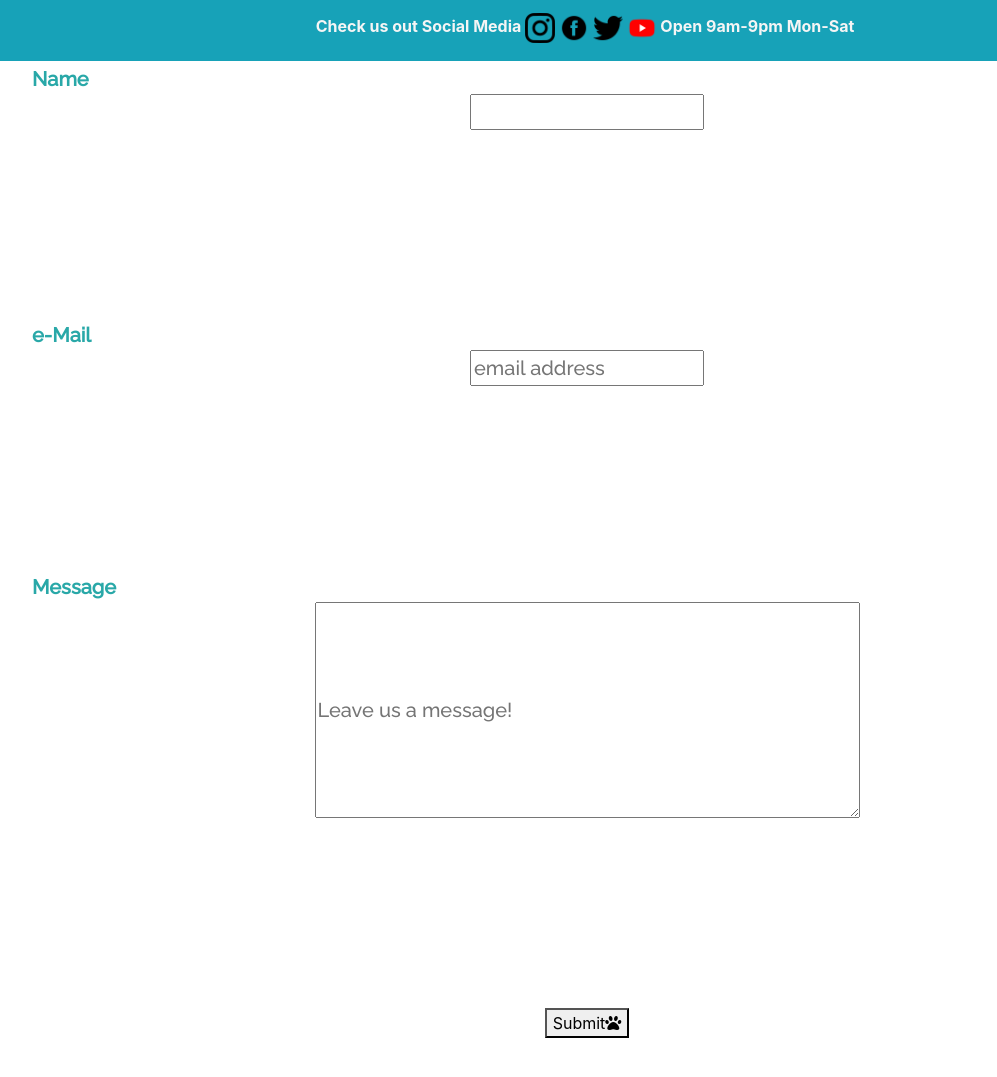
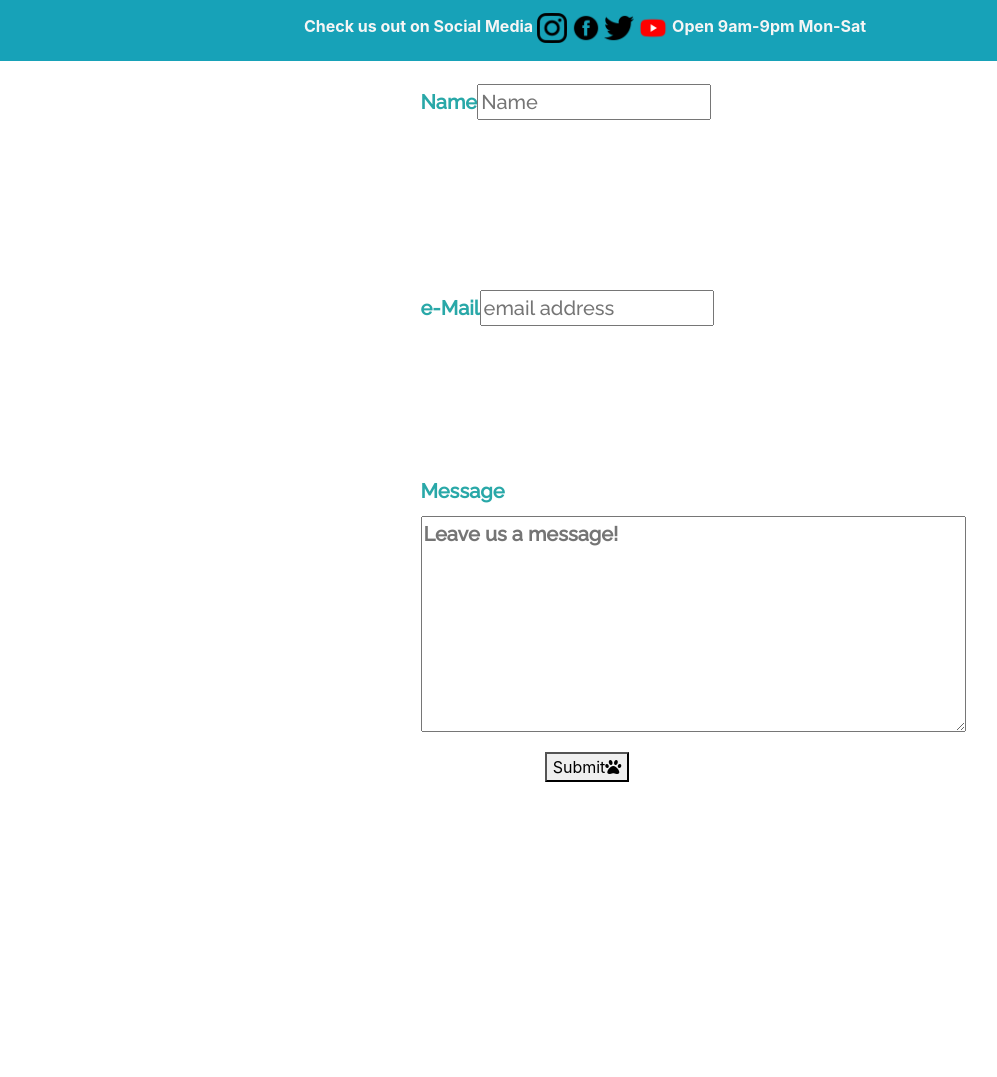
Before and after one commit to SaeedhShareef/petstore, a plain HTML site: page ContactUs.html in a window 1280 px wide. Shown: the part 739-1816 px from the top of the page, without its empty margins (53-1050 px from the left). After the commit the page ends 1632 px from the top, so only its background shows below. Drawn offline with nearby package versions, Linux system fonts and the light colour scheme.

Commit message:
Aug 23rd Update

```diff
--- a/ContactUs.html
+++ b/ContactUs.html
@@ -52,11 +52,12 @@
 <form>
   <div class="align-center">
   <label for="email-input"></label>
- <p class="mission byeBye">Name<input type="text" class="name byeBye"></p>
- <p class="mission">e-Mail<input id="email-input"type="email" name="email-inputted" placeholder="email address" class="byeBye"></p>
+ <p class="mission byeBye">Name<input type="text" class="name" placeholder="Name"></p>
+ <p class="mission byeBye">e-Mail<input id="email-input"type="email" name="email-inputted" placeholder="email address"></p>
 </div>
-    <p class="mission">Message<textarea rows="7" cols="50" placeholder="Leave us a message!" class="contact "></textarea></p>
-    <br>
+    <p class="textArea">Message<textarea rows="7" cols="50" placeholder="Leave us a message!"class="byeBye"></textarea></p>
+
+
       <button class="send">Submit<i class="fas fa-paw"></i></button>
       <!-- <div class="container align-center"> -->
 
@@ -84,7 +85,7 @@
 
           <div class="container text-center">
             <div class="footerText">
-            <a class="footerText" href="https://github.com/SaeedhShareef">Check us out Social Media</a>
+            <a class="footerText" href="https://github.com/SaeedhShareef">Check us out on Social Media</a>
             <a href="https://www.instagram.com/World_Wildlife/"> <img class="Icons" src="./images/pngwing.com (2).png" alt=""> </a>
               <a href="https://www.facebook.com/worldwildlifefund"> <img class="Icons" src="./images/pngwing.com (3).png" alt=""> </a>
               <a href="https://twitter.com/world_wildlife">  <img class="Icons" src="./images/twitter.png" alt=""> </a>
--- a/index.css
+++ b/index.css
@@ -58,7 +58,8 @@
      font-family: 'Raleway', sans-serif;
      color: #29a8a8;
       font-weight: bolder;
-
+      margin-left: auto;
+    margin-right: auto;
 }
 
 .carousel-control-prev-icon {
@@ -96,25 +97,26 @@
 /* end css for shop page */
 
 /* begin css for Contact Page */
-/* .textBox {
-    /* height: 400px; */
-    /* height: 200px; */
 
-/* } */
 
         .contact{
              display: block;
-            margin-left: auto;
+            margin-left: 35%;
             margin-right: auto;
-             margin-bottom: 20px;
-             align-content: center;
+             margin-bottom: 10px;
+             /* align-content: center;  */
         }
 
-        .byeBye{
+          .byeBye{
+      margin-top: 10px;
     display: block;
-    margin-left: auto;
-    margin-right: auto;
+    margin-left: 35%;
+    /* margin-right: auto; */
     margin-bottom: 20px;
+    font-family: 'Raleway', sans-serif;
+     color: #29a8a8;
+      font-weight: bolder;
+      font-size: 20px;
             }
 
             .send{
@@ -123,3 +125,16 @@
                 margin-right: auto;
                 margin-bottom: 10%;
             }
+
+            .textArea{
+                /* margin-top: 10px; */
+                display: block;
+                margin-left: 35%;
+                margin-right: 65%;
+                /* margin-right: auto; */
+                margin-bottom: 20px;
+                font-family: 'Raleway', sans-serif;
+                 color: #29a8a8;
+                  font-weight: bolder;
+                  font-size: 20px;
+            }
```
Also changed, not shown: About.html (+1 -1 lines), Shop.html (+1 -1 lines), index.html (+1 -1 lines).
